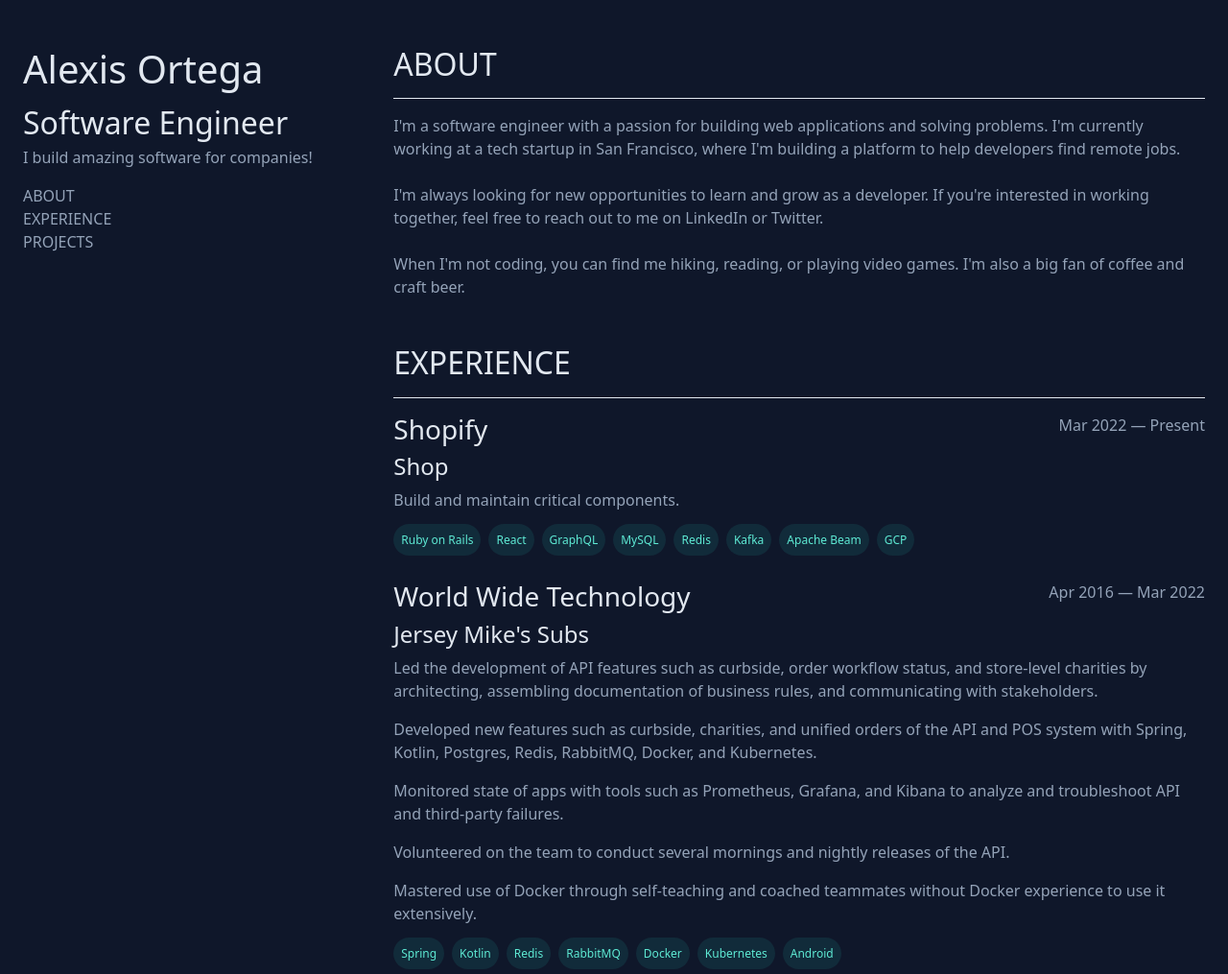
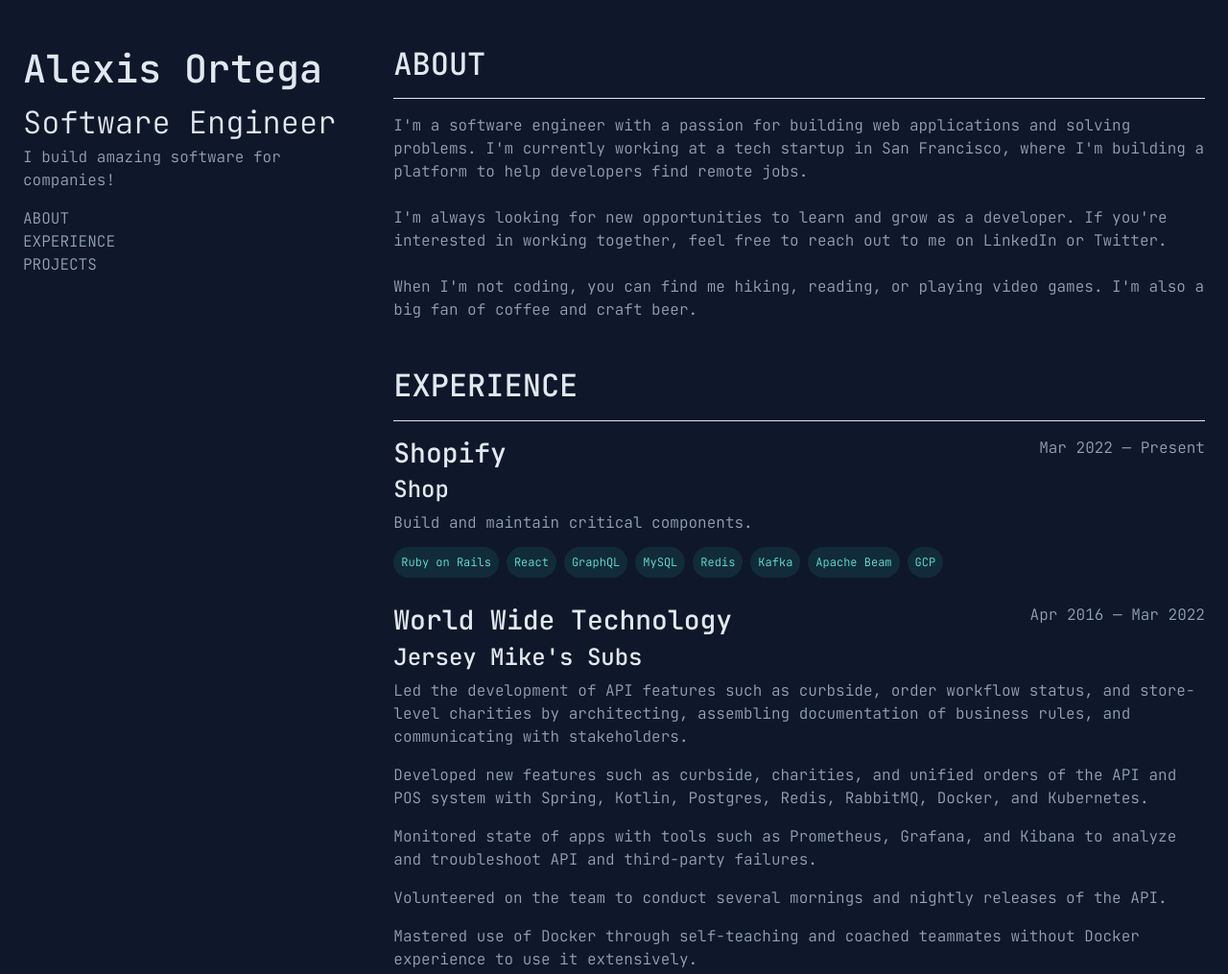
Before and after one commit to alexiscrack3/alexiscrack3.github.io, a website built with webpack: page src/index.html in a window 1280 px wide. Shown: the top 1015 px of the page at 96% size. Built offline with nearby package versions, Linux system fonts and the light colour scheme.

Commit message:
Add font

```diff
--- a/src/index.html
+++ b/src/index.html
@@ -26,6 +26,12 @@
       href="/public/favicon/favicon-16x16.png"
     />
     <link rel="manifest" href="/public/favicon/site.webmanifest" />
+    <link rel="preconnect" href="https://fonts.googleapis.com" />
+    <link rel="preconnect" href="https://fonts.gstatic.com" crossorigin />
+    <link
+      href="https://fonts.googleapis.com/css2?family=JetBrains+Mono:ital,wght@0,100..800;1,100..800&display=swap"
+      rel="stylesheet"
+    />
   </head>
   <body>
     <div class="max-w-screen-xl vh-100 mx-md-auto px-4 py-5">
--- a/src/scss/styles.scss
+++ b/src/scss/styles.scss
@@ -8,9 +8,19 @@
   color: colors.$primary-bg-color;
 }
 
+:root {
+  --main-font: "JetBrains Mono";
+  --font-size: 16px;
+}
+
 body {
   background-color: colors.$primary-bg-color;
   color: colors.$primary-color;
+  font-family: var(--main-font), serif;
+  font-optical-sizing: auto;
+  font-weight: 300;
+  font-style: normal;
+  font-size: var(--font-size);
 }
 
 h1,
```
